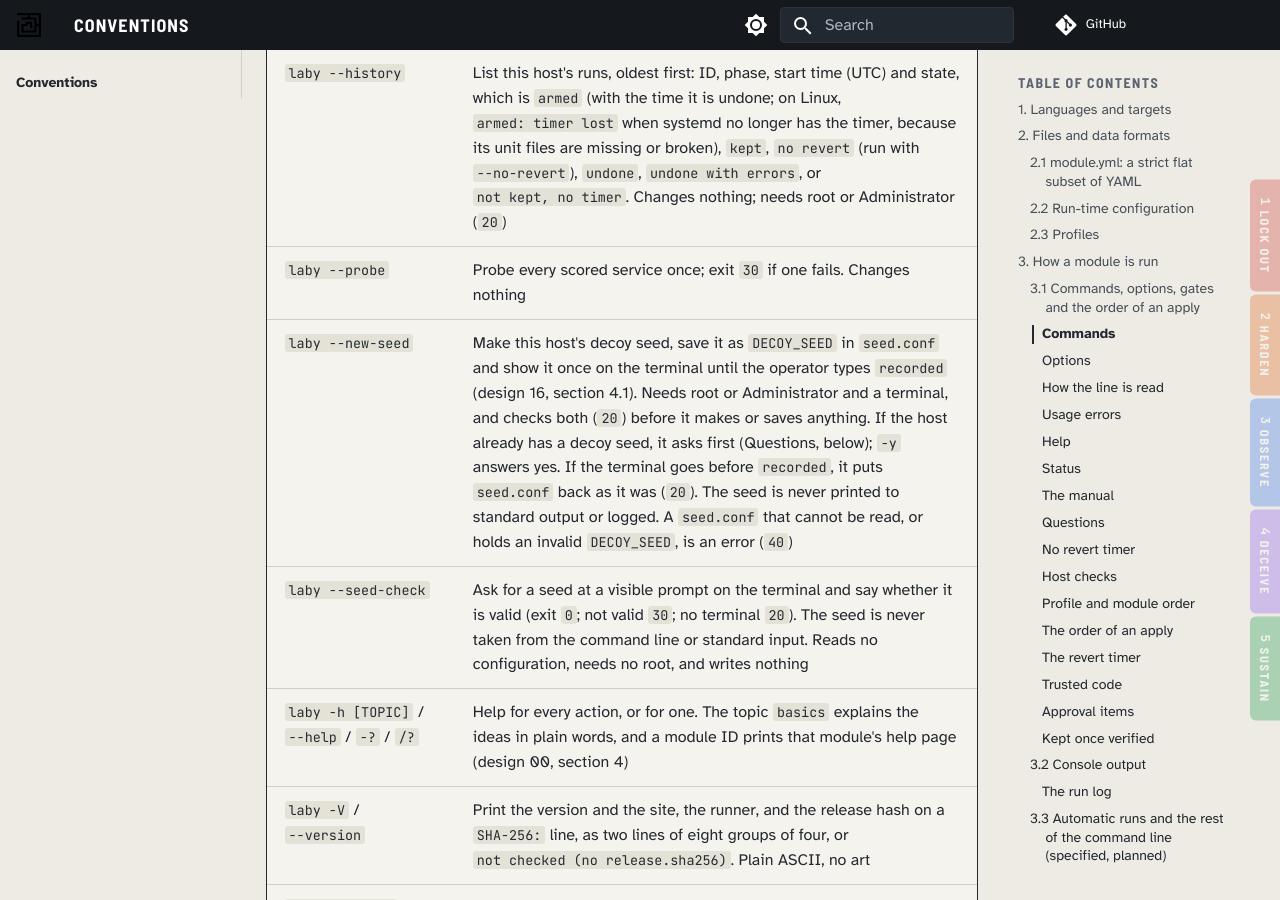
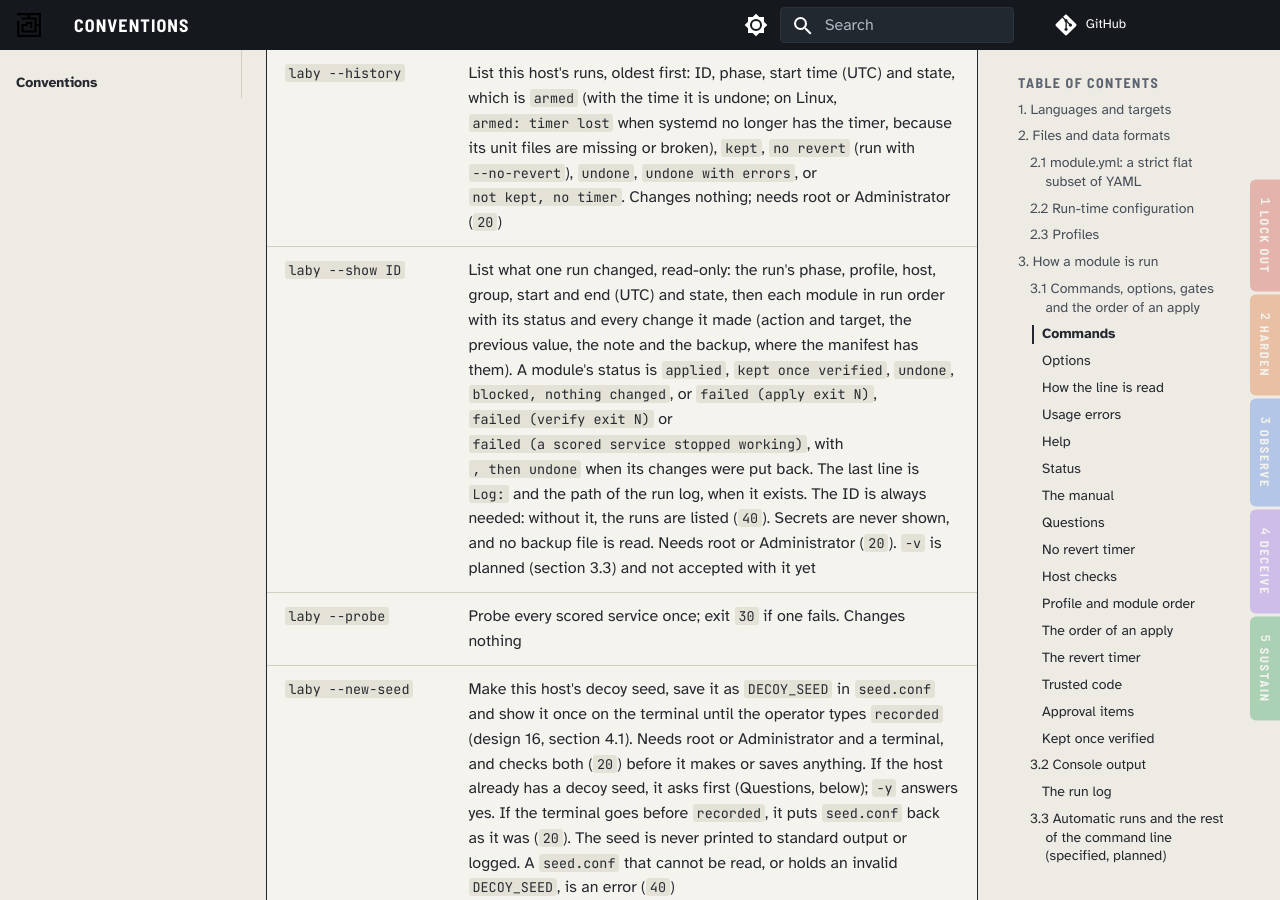
Before and after one commit to dotnetdork/Labyrinth, an MkDocs documentation site: the page built from docs/Conventions.md, in a window 1280 px wide and 900 px high, scrolled down 7438 px. Built offline with MkDocs 1.6.1 and Material for MkDocs 9.7.7, drawn with Linux system fonts in a browser that asks for light colours; comment, search, counter and statistics services are not loaded; some of the changed text lies outside the part shown.

Commit message:
Add laby --show ID to list what a run changed

````diff
--- a/docs/Conventions.md
+++ b/docs/Conventions.md
@@ -97,7 +97,7 @@ Both runners share one vocabulary. In this section `laby` stands for the install
 laby [PHASE] [options]          preview a phase
 laby -r PHASE [options]         run a phase
 laby [options]                  this host's status and the next step
-laby ACTION [ID] [options]      keep, undo, history, probe, new-seed, seed-check, version, manual, help
+laby ACTION [ID] [options]      keep, undo, history, show, probe, new-seed, seed-check, version, manual, help
 ```
 
 #### Commands
@@ -112,6 +112,7 @@ A line holds one **action**, or only a phase, or neither: then it is the status.
 | `laby -k ID` / `--keep ID` | Keep a run's changes: cancel its revert timer, then record the keep. The ID is always needed: `-k` alone is a usage error (`40`) that lists the armed runs and their IDs |
 | `laby -u ID` / `--undo ID` | Undo what a run applied, newest module first, except the modules kept once they verified (`keep_on_verify`, below); `--all` (only with `-u`) undoes those too, after a question (Questions, below). The revert timer runs exactly this form, which never asks. The ID is always needed: without it, the runs are listed (`40`). When it undid anything, it writes a notice to every terminal or session logged in on the host (`wall` on Linux, `msg` on Windows; best effort), so the team learns of an undo no one was watching |
 | `laby --history` | List this host's runs, oldest first: ID, phase, start time (UTC) and state, which is `armed` (with the time it is undone; on Linux, `armed: timer lost` when systemd no longer has the timer, because its unit files are missing or broken), `kept`, `no revert` (run with `--no-revert`), `undone`, `undone with errors`, or `not kept, no timer`. Changes nothing; needs root or Administrator (`20`) |
+| `laby --show ID` | List what one run changed, read-only: the run's phase, profile, host, group, start and end (UTC) and state, then each module in run order with its status and every change it made (action and target, the previous value, the note and the backup, where the manifest has them). A module's status is `applied`, `kept once verified`, `undone`, `blocked, nothing changed`, or `failed (apply exit N)`, `failed (verify exit N)` or `failed (a scored service stopped working)`, with `, then undone` when its changes were put back. The last line is `Log:` and the path of the run log, when it exists. The ID is always needed: without it, the runs are listed (`40`). Secrets are never shown, and no backup file is read. Needs root or Administrator (`20`). `-v` is planned (section 3.3) and not accepted with it yet |
 | `laby --probe` | Probe every scored service once; exit `30` if one fails. Changes nothing |
 | `laby --new-seed` | Make this host's decoy seed, save it as `DECOY_SEED` in `seed.conf` and show it once on the terminal until the operator types `recorded` (design 16, section 4.1). Needs root or Administrator and a terminal, and checks both (`20`) before it makes or saves anything. If the host already has a decoy seed, it asks first (Questions, below); `-y` answers yes. If the terminal goes before `recorded`, it puts `seed.conf` back as it was (`20`). The seed is never printed to standard output or logged. A `seed.conf` that cannot be read, or holds an invalid `DECOY_SEED`, is an error (`40`) |
 | `laby --seed-check` | Ask for a seed at a visible prompt on the terminal and say whether it is valid (exit `0`; not valid `30`; no terminal `20`). The seed is never taken from the command line or standard input. Reads no configuration, needs no root, and writes nothing |
@@ -133,6 +134,7 @@ A line holds one **action**, or only a phase, or neither: then it is the status.
 | | `--no-revert` | `-NoRevert` | none: arm no revert timer and ask nothing at the end, for test machines (No revert timer, below) | `-r` only |
 | | `--probe` | `-Probe` | none | action |
 | | `--history` | `-History` | none | action |
+| | `--show` | `-Show` | ID | action |
 | | `--new-seed` | `-NewSeed` | none | action |
 | | `--seed-check` | `-SeedCheck` | none | action |
 | `-P` | `--profile` | `-Profile` | NAME, `[a-z0-9-]+` | a phase |
@@ -149,7 +151,7 @@ A line holds one **action**, or only a phase, or neither: then it is the status.
 
 #### How the line is read
 
-- **One action per line:** `-r`, `-k`, `-u`, `--probe`, `--history`, `--new-seed`, `--seed-check`, `-V` or `--manual`. Two actions are a usage error (`40`). A phase word alone previews it. A line with neither an action nor a phase is the status, unless it gives `-P`, `--break-glass`, `--confirm-group` or `--approve`, which only a preview or a run uses: that line is a preview with its phase missing (`40`). Options may come before or after the action and its word.
+- **One action per line:** `-r`, `-k`, `-u`, `--probe`, `--history`, `--show`, `--new-seed`, `--seed-check`, `-V` or `--manual`. Two actions are a usage error (`40`). A phase word alone previews it. A line with neither an action nor a phase is the status, unless it gives `-P`, `--break-glass`, `--confirm-group` or `--approve`, which only a preview or a run uses: that line is a preview with its phase missing (`40`). Options may come before or after the action and its word.
 - **Case.** Short letters are case-sensitive: `-P` is the profile and `-V` the version, and `-p` and `-v` are errors with a near-miss suggestion. Long names ignore case and dashes, so PowerShell's `-Run`, `-Undo`, `-Profile`, `-BreakGlass` and `-Root` work, and each option has one name in both runners.
 - **Stacking.** Short letters may be joined, such as `-rv` once `-v` is built (section 3.3); today only `-r` and `-P` can share a stack (`-rP NAME`). A letter that takes a value comes last. A single dash before a word is read as a long name when the word is a long name (`-Undo`), and otherwise as a stack of letters, where a letter that is not a short flag is a usage error.
 - **Values** are given as `-k 7f3a`, `--keep 7f3a`, `--keep=7f3a` or `-Name:value`, and `--` ends the options. A run is never kept or undone by guess. PowerShell may hand `-k 0123` over as a number; the runner takes the raw text, never a number.
@@ -522,6 +524,7 @@ The manifest is `<state>/runs/<run>/manifest.jsonl`, one JSON object per line, e
 | `package_install` | The `packages` module installed a package; `target` is the package and `note` its version. Rollback stops and disables any service it brought and leaves the package installed (design 02, section 4) |
 | `finding_state` | A known flaw changed state in the vulnerability tracker; `target` is the flaw and host, `note` the new state and how. Nothing to undo; the change that closed it has its own entry (design 09, section 4) |
 | `approval_refused` | An approved item was left alone because it changed since the plan; `target` is the item id (section 3.1). Nothing to undo |
+| `module_failed` | The module's `apply` or `verify` failed, or a scored service got worse; `note` says which (`apply exit N`, `verify exit N`, `a scored service stopped working`). It comes before the module's `rolled_back` entry, so `--show ID` can tell a failure from an undo. Nothing to undo |
 | `module_kept` | The module verified and no scored service got worse, so it is kept: `-u ID` and the revert timer leave it alone until it is applied again; `-u ID --all` undoes it (design 00, section 4, rule 9) |
 | `rolled_back` | The module was undone |
 
````
Also changed, not shown: docs/Commands.md (+8 -1 lines), docs/manual/labyrinth.md (+17 -3 lines), 8 other files.
